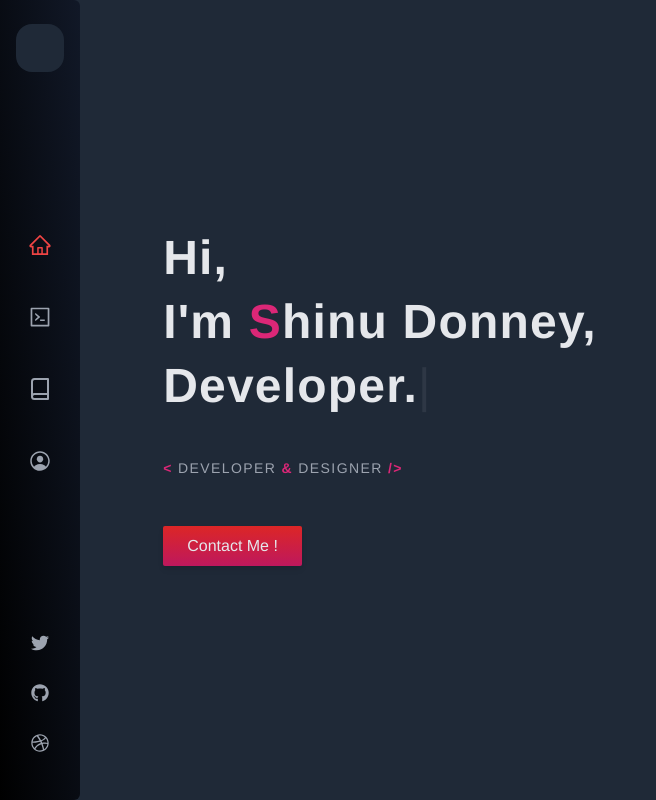
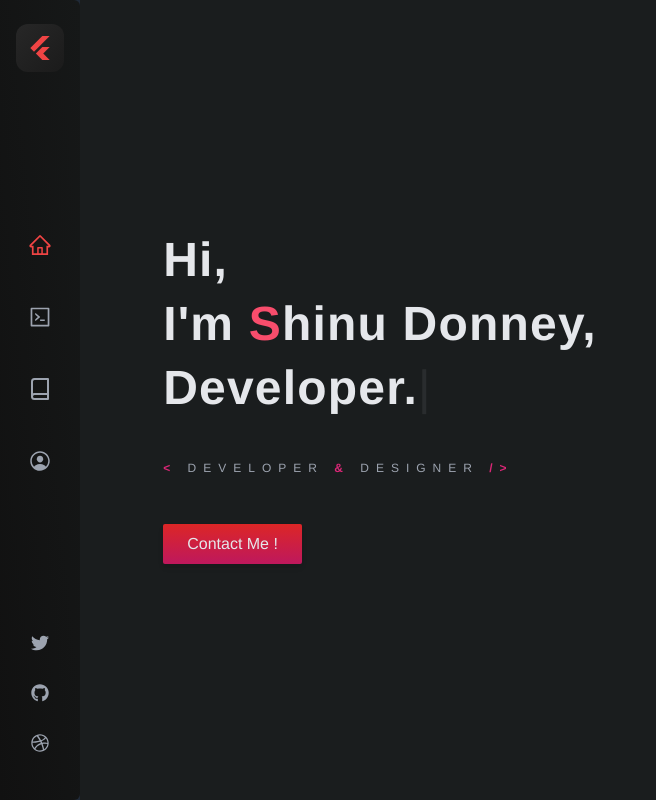
Before and after one commit to The-sad-philosopher/Portfolio, a React (Create React App) app: page / in a window 1280 px wide. Shown: the whole page, without its empty margins (0-656 px from the left). Built offline with nearby package versions, Linux system fonts and the light colour scheme; what @tailwindcss/typography would draw is missing.

Commit message:
💄 Re-adjust colors
Add manual styles

```diff
--- a/src/components/App.tsx
+++ b/src/components/App.tsx
@@ -1,13 +1,17 @@
 import * as React from 'react';
 import { BrowserRouter, Route, Switch } from 'react-router-dom';
 import { Navbar, Home, About, Project, SinglePost, Post } from './';
+
+const styles = {
+  backgroundColor: '#1a1d1e',
+};
 
 const App: React.FC = () => {
   return (
     <BrowserRouter>
       <div className="flex flex-row h-screen bg-gray-800">
         <Navbar />
-        <div className="flex-1">
+        <div className="flex-1" style={styles}>
           <Switch>
             <Route component={Home} path="/" exact />
             <Route component={About} path="/about" />
--- a/src/components/Button.tsx
+++ b/src/components/Button.tsx
@@ -4,8 +4,16 @@ interface ButtonProps {
   buttonText: string;
 }
 
+const styles = {
+  filter:
+    'drop-shadow(0px 100px 189px rgba(11, 11, 11, 0.07)), drop-shadow(0px 41.7776px 78.9597px rgba(11, 11, 11, 0.0503198)), drop-shadow(0px 22.3363px 42.2156px rgba(11, 11, 11, 0.0417275)), drop-shadow(0px 12.5216px 23.6657px rgba(11, 11, 11, 0.035)), drop-shadow(0px 6.6501px 12.5687px rgba(11, 11, 11, 0.0282725)), drop-shadow(0px 2.76726px 5.23011px rgba(11, 11, 11, 0.0196802))',
+};
+
 export const Button: React.FC<ButtonProps> = ({ buttonText }) => (
-  <button className="bg-gradient-to-b from-red-600 to-pink-700 px-6 py-2 font-medium rounded-sm shadow-md">
+  <button
+    className="bg-gradient-to-b from-red-600 to-pink-700 px-6 py-2 font-medium rounded-sm shadow-md"
+    style={styles}
+  >
     {buttonText}
   </button>
 );
--- a/src/components/Home/Subtitle.tsx
+++ b/src/components/Home/Subtitle.tsx
@@ -1,7 +1,14 @@
 import * as React from 'react';
 
+const styles = {
+  letterSpacing: '7px',
+};
+
 export const Subtitle: React.FC = () => (
-  <div className="text-sm font-medium text-gray-400 uppercase tracking-widest">
+  <div
+    className="text-xs font-medium text-gray-400 uppercase tracking-widest"
+    style={styles}
+  >
     <span className="font-semibold text-pink-600">&lt;</span> Developer{' '}
     <span className="font-semibold text-pink-600">&</span> Designer{' '}
     <span className="font-semibold text-pink-600">/&gt;</span>
--- a/src/components/Home/Title.tsx
+++ b/src/components/Home/Title.tsx
@@ -1,10 +1,14 @@
 import * as React from 'react';
+
+const styles = {
+  color: '#F84D6C',
+};
 
 export const Title: React.FC = () => (
   <div className="text-5xl font-bold tracking-wide space-y-4">
     <div>Hi,</div>
     <div>
-      I'm <span className="text-pink-600">S</span>hinu Donney,
+      I'm <span style={styles}>S</span>hinu Donney,
     </div>
     <div>
       Developer.<span className="font-normal animate-ping">|</span>
--- a/src/components/Navbar/Logo.tsx
+++ b/src/components/Navbar/Logo.tsx
@@ -1,10 +1,17 @@
 import * as React from 'react';
 import { NavLink } from 'react-router-dom';
+import { SiFlutter } from 'react-icons/si';
+const styles = {
+  background: 'linear-gradient(to bottom right, #272727, #1b1b1b)',
+};
 
 export const Logo: React.FC = () => (
   <NavLink
     to="/"
     exact
-    className="bg-gray-800 w-12 h-12 mt-6 rounded-2xl"
-  ></NavLink>
+    className="w-12 h-12 mt-6 rounded-xl flex justify-center items-center text-red-500 text-2xl"
+    style={styles}
+  >
+    <SiFlutter />
+  </NavLink>
 );
--- a/src/components/Navbar/Navbar.tsx
+++ b/src/components/Navbar/Navbar.tsx
@@ -3,12 +3,17 @@ import { NavItems } from './';
 import { Logo } from './Logo';
 import { SocialIcons } from './SocialIcons';
 
-interface NavbarProps {}
+const styles = {
+  background: 'linear-gradient(to bottom left, #161818, #111111)',
+};
 
-export const Navbar: React.FC<NavbarProps> = () => {
+export const Navbar: React.FC = () => {
   return (
     <header className="z-50">
-      <nav className="flex flex-col justify-between items-center h-screen w-20 text-gray-400 bg-gradient-to-bl from-gray-900 to-black rounded-tr-md rounded-br-md">
+      <nav
+        className="flex flex-col justify-between items-center h-screen w-20 text-gray-400  rounded-tr-md rounded-br-md"
+        style={styles}
+      >
         <Logo />
         <NavItems />
         <SocialIcons />
```
